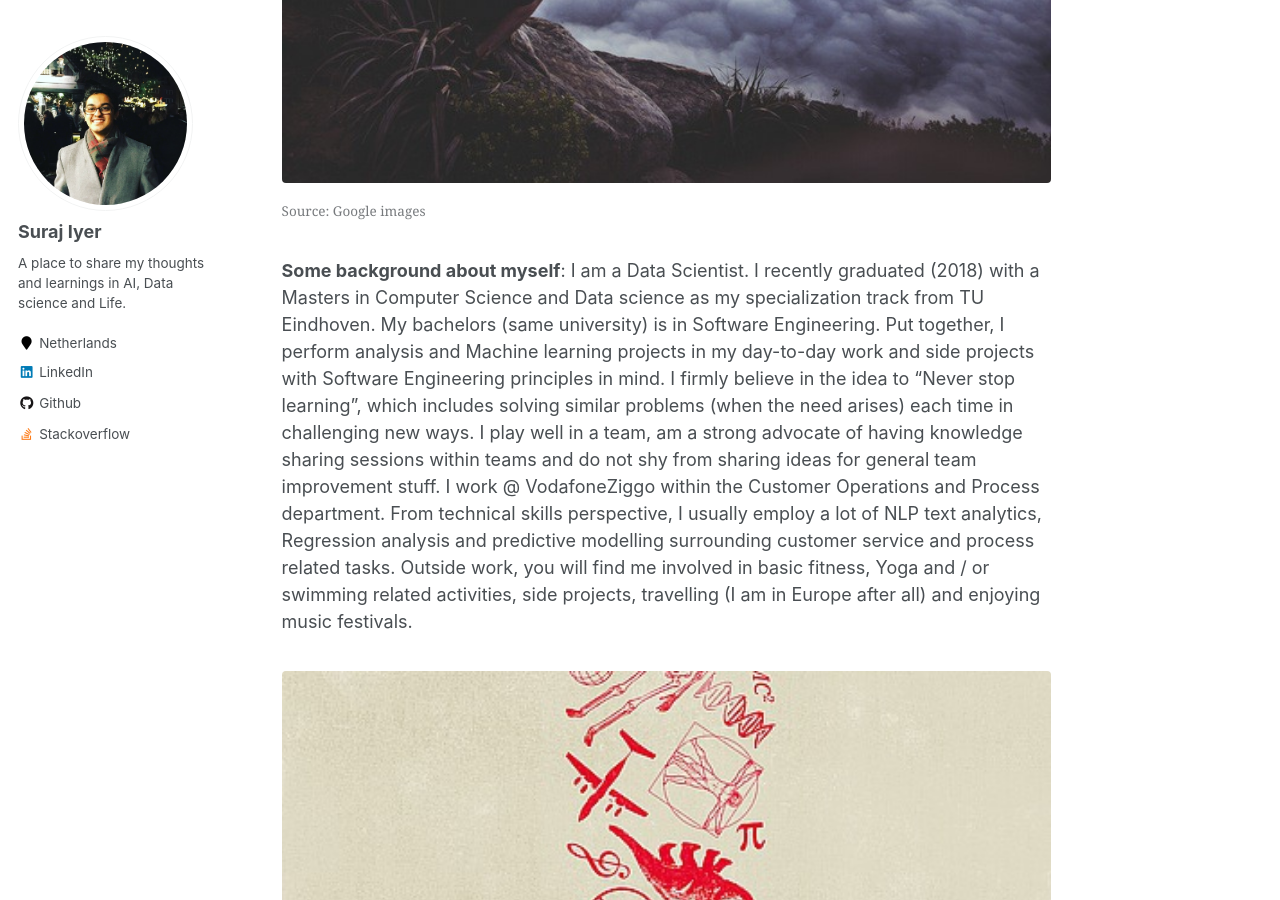
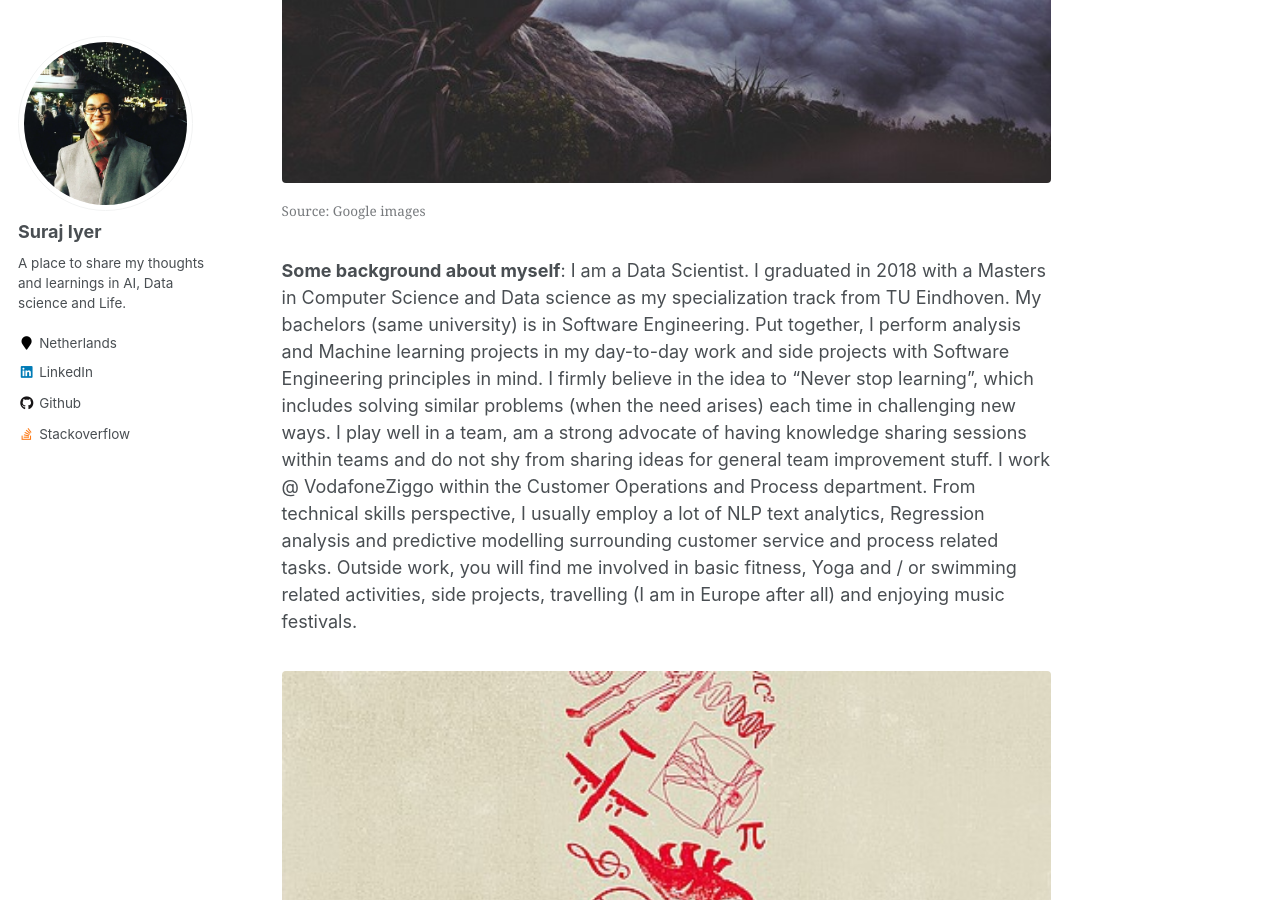
Before and after one commit to surajiyer/surajiyer.github.io, a Jekyll site: the page built from _pages/about.md, in a window 1280 px wide and 900 px high, scrolled down 1211 px. Built offline with Jekyll 4.4.1, drawn with Linux system fonts in a browser that asks for light colours.

```diff
--- a/Gemfile
+++ b/Gemfile
@@ -1,3 +1,4 @@
+# reference: https://mmistakes.github.io/minimal-mistakes/docs/installation/
 source "https://rubygems.org"
 
 # Hello! This is where you manage which Jekyll version is used to run.
@@ -10,6 +11,7 @@ source "https://rubygems.org"
 # Happy Jekylling!
 
 gem "github-pages", group: :jekyll_plugins
+gem "minimal-mistakes-jekyll"
 
 # If you want to use Jekyll native, uncomment the line below.
 # To upgrade, run `bundle update`.
@@ -17,6 +19,7 @@ gem "github-pages", group: :jekyll_plugins
 # gem "jekyll"
 
 gem "wdm", "~> 0.1.0" if Gem.win_platform?
+gem 'tzinfo-data', platforms: [:mingw, :mswin, :x64_mingw] if Gem.win_platform?
 
 # If you have any plugins, put them here!
 group :jekyll_plugins do
--- a/_pages/about.md
+++ b/_pages/about.md
@@ -26,7 +26,7 @@ I am passionate about AI as a field that stitches together concepts from Compute
     <figcaption>Source: Google images</figcaption>
 </figure>
 
-**Some background about myself**: I am a Data Scientist. I recently graduated (2018) with a Masters in Computer Science and Data science as my specialization track from TU Eindhoven. My bachelors (same university) is in Software Engineering. Put together, I perform analysis and Machine learning projects in my day-to-day work and side projects with Software Engineering principles in mind. I firmly believe in the idea to "Never stop learning", which includes solving similar problems (when the need arises) each time in challenging new ways. I play well in a team, am a strong advocate of having knowledge sharing sessions within teams and do not shy from sharing ideas for general team improvement stuff. I work @ VodafoneZiggo within the Customer Operations and Process department. From technical skills perspective, I usually employ a lot of NLP text analytics, Regression analysis and predictive modelling surrounding customer service and process related tasks. Outside work, you will find me involved in basic fitness, Yoga and / or swimming related activities, side projects, travelling (I am in Europe after all) and enjoying music festivals.
+**Some background about myself**: I am a Data Scientist. I graduated in 2018 with a Masters in Computer Science and Data science as my specialization track from TU Eindhoven. My bachelors (same university) is in Software Engineering. Put together, I perform analysis and Machine learning projects in my day-to-day work and side projects with Software Engineering principles in mind. I firmly believe in the idea to "Never stop learning", which includes solving similar problems (when the need arises) each time in challenging new ways. I play well in a team, am a strong advocate of having knowledge sharing sessions within teams and do not shy from sharing ideas for general team improvement stuff. I work @ VodafoneZiggo within the Customer Operations and Process department. From technical skills perspective, I usually employ a lot of NLP text analytics, Regression analysis and predictive modelling surrounding customer service and process related tasks. Outside work, you will find me involved in basic fitness, Yoga and / or swimming related activities, side projects, travelling (I am in Europe after all) and enjoying music festivals.
 
 <figure class="align-center">
     <img width="500" height="300" src="/images/neverstoplearning.jpg">
```
Also changed, not shown: Gemfile.lock (added).
